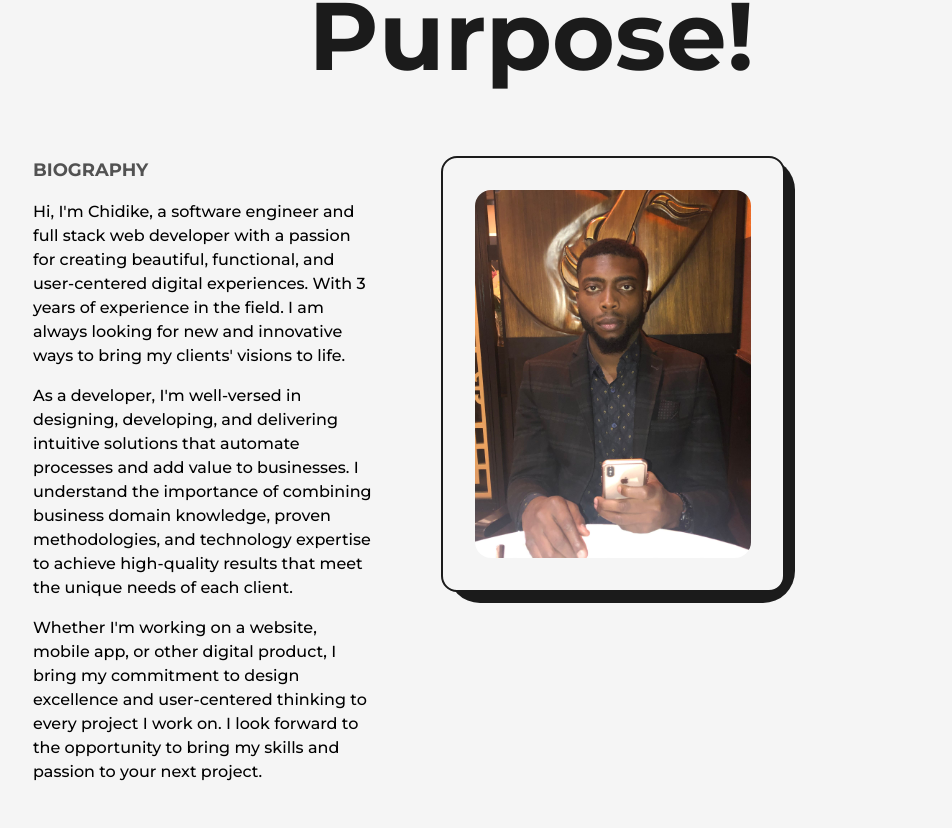
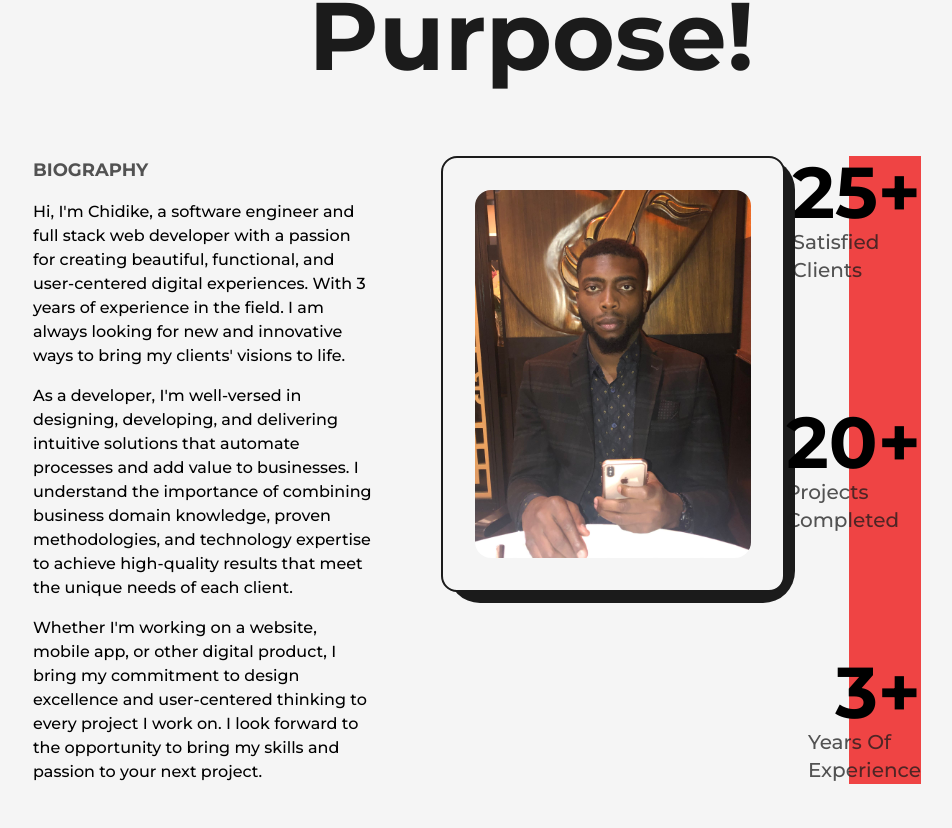
Before and after one commit to lacegiovanni17/Nextjs-dev-Portfolio, a Next.js app: page /about in a window 1280 px wide. Shown: the part 292-1120 px from the top of the page, without its empty margins (95-1047 px from the left). Built offline with nearby package versions, Linux system fonts and the light colour scheme.

Commit message:
added new feat

```diff
--- a/src/pages/about.js
+++ b/src/pages/about.js
@@ -2,9 +2,24 @@
 import AnimatedText from "@/components/AnimatedText";
 import Layout from "@/components/Layout";
 import Head from "next/head";
-import React from "react";
+import React, { useRef } from "react";
 import profilePic from "../../public/images/profile/developer-chidike.jpg";
 import Image from "next/image";
+import { useMotionValue, useSpring, useInView } from "framer-motion";
+
+const AnimatedNumbers = ({ value }) => {
+    const ref = useRef(null);
+    const motionValue = useMotionValue(0);
+    const springValue = useSpring(motionValue, { duration: 3000 })
+    const isInView = useInView({ ref });
+    useEffect(() => {
+        if (isInView) {
+
+        }
+    },[])
+
+    return <span ref={ref}></span>
+}
 
 const about = () => {
   return (
@@ -17,7 +32,7 @@ const about = () => {
         <Layout className="pt-16">
           <AnimatedText text="Passion Fuels Purpose!" className="mb-16" />
           <div className="grid w-full grid-cols-8 gap-16">
-            <div className="col-span-3 flex-col items-start justify-start">
+            <div className="col-span-3 flex flex-col items-start justify-start">
               <h2 className="mb-4 text-lg font-bold uppercase text-dark/75">
                 Biography
               </h2>
@@ -45,12 +60,32 @@ const about = () => {
               </p>
             </div>
             <div className="col-span-3 relative h-max rounded-2xl border-2 border-solid border-dark bg-light p-8">
-              <div className="absolute top-0 -right-3 -z-10 w-[102%] h-[103%] rounded-[2rem] bg-dark " />
+              <div className="absolute top-0 -right-3 -z-10 w-[102%] h-[103%] rounded-[2rem] bg-dark" />
               <Image
                 src={profilePic}
                 alt="Chidike"
                 className="w-full h-auto rounded-2xl"
               />
+            </div>
+            <div className="col span-2 flex flex-col items-end justify-between bg-red-500">
+              <div className="flex flex-col items-end justify-center">
+                <span className="inline-block text-7xl font-bold">25+</span>
+                <h2 className="text-xl font-medium capitalize text-dark/75">
+                  satisfied clients
+                </h2>
+              </div>
+              <div className="flex flex-col items-end justify-center">
+                <span className="inline-block text-7xl font-bold">20+</span>
+                <h2 className="text-xl font-medium capitalize text-dark/75">
+                  projects completed
+                </h2>
+              </div>
+              <div className="flex flex-col items-end justify-center">
+                <span className="inline-block text-7xl font-bold">3+</span>
+                <h2 className="text-xl font-medium capitalize text-dark/75">
+                  years of experience
+                </h2>
+              </div>
             </div>
           </div>
         </Layout>
```
